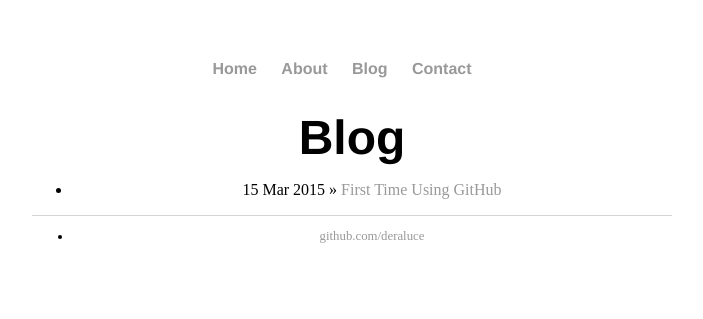
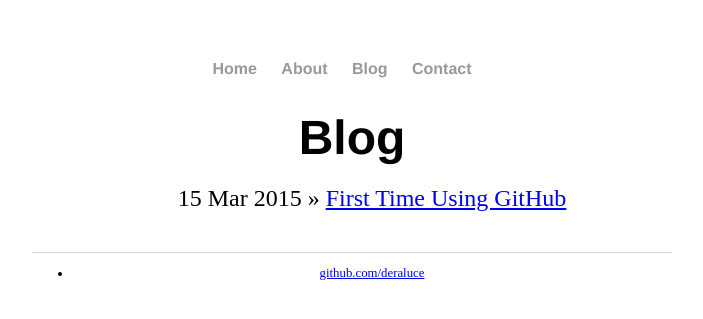
Before and after one commit to DeraLuce/DeraLuce.github.io, a Jekyll site: the page built from blog/index.html, in a window 1280 px wide. Shown: the top 319 px of the page, without its empty margins (288-991 px from the left). Built offline with Jekyll 4.4.1, drawn with Linux system fonts in a browser that asks for light colours.

Commit message:
redid posts and nav BEM naming

```diff
--- a/_layouts/default.html
+++ b/_layouts/default.html
@@ -5,15 +5,15 @@
 			<meta http-equiv="Content-Type" content="text/html; charset=utf-8" />
 			<title>{{ page.title }}</title>
 			<!-- link to main stylesheet -->
-			<link rel="stylesheet" type="text/css" href="/css/main.css">
+			<link rel="stylesheet" type="text/css" href="../css/main.css">
 		</head>
 		<body>
 			<nav>
-	    		<ul class="nav_list">
-	        		<li class="nav_list-item"><a href="/">Home</a></li>
-		        	<li class="nav_list-item"><a href="/about">About</a></li>
-	        		<li class="nav_list-item"><a href="/blog">Blog</a></li>
-	        		<li class="nav_list-item"><a href="/contact">Contact</a></li>
+	    		<ul class="nav">
+	        		<li class="nav_item"><a class="nav_item-link" href="/">Home</a></li>
+		        	<li class="nav_item"><a class="nav_item-link" href="/about">About</a></li>
+	        		<li class="nav_item"><a class="nav_item-link" href="/blog">Blog</a></li>
+	        		<li class="nav_item"><a class="nav_item-link" href="/contact">Contact</a></li>
 	    		</ul>
 			</nav>
 			<div class="container">
--- a/blog/index.html
+++ b/blog/index.html
@@ -4,8 +4,7 @@
 ---
 	<h1>{{ page.title }}</h1>
 	<ul class="posts">
-
 	  {% for post in site.posts %}
-	    <li><span>{{ post.date | date_to_string }}</span> » <a href="{{ post.url }}" title="{{ post.title }}">{{ post.title }}</a></li>
+	    <li class="posts_item"><span>{{ post.date | date_to_string }}</span> » <a href="{{ post.url }}" title="{{ post.title }}">{{ post.title }}</a></li>
 	  {% endfor %}
 	</ul>
--- a/css/main.css
+++ b/css/main.css
@@ -3,13 +3,13 @@
     width: 50%;
 }
 
-.nav_list {
+.nav {
     font-family:'Helvetica', 'Arial', 'Sans-Serif';
     padding: 0px;
     list-style: none;
     font-weight: bold;
 }
-.nav_list-item {
+.nav_item {
     display: inline;
     margin-right: 20px;
 }
@@ -27,11 +27,11 @@
 nav ul li, footer ul li {
     display: inline;
     margin-right: 20px;
-} */
+}
 a {
     text-decoration: none;
     color: #999;
-}
+} */
 a:hover {
     text-decoration: underline;
 }
@@ -54,11 +54,11 @@
     font-size: .8em;
 }
 
-.post_list {
+.posts {
     margin: 20px auto 40px;
     font-size: 1.5em;
 }
-.post_list-item {
+.posts_item {
       list-style: none;
 }
 /*
```
